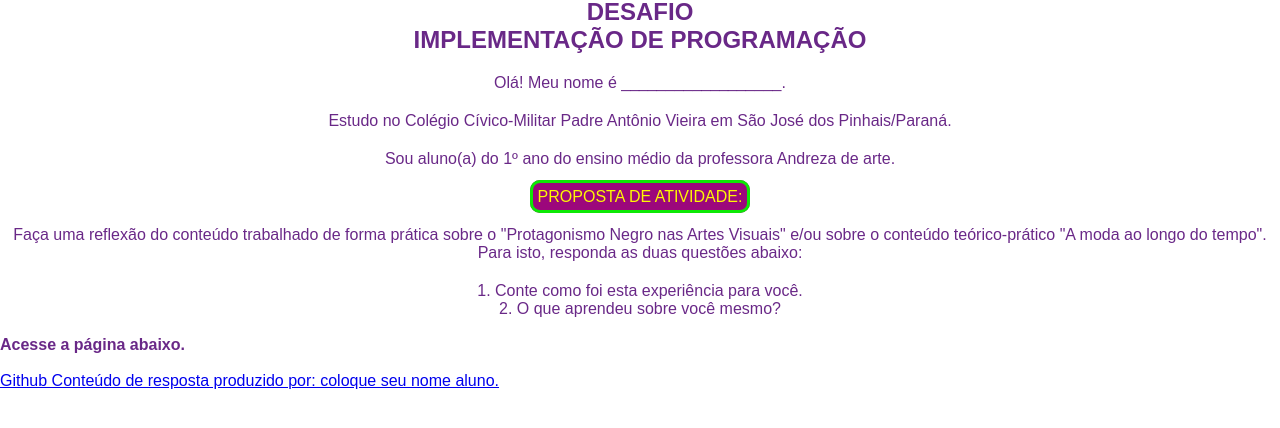
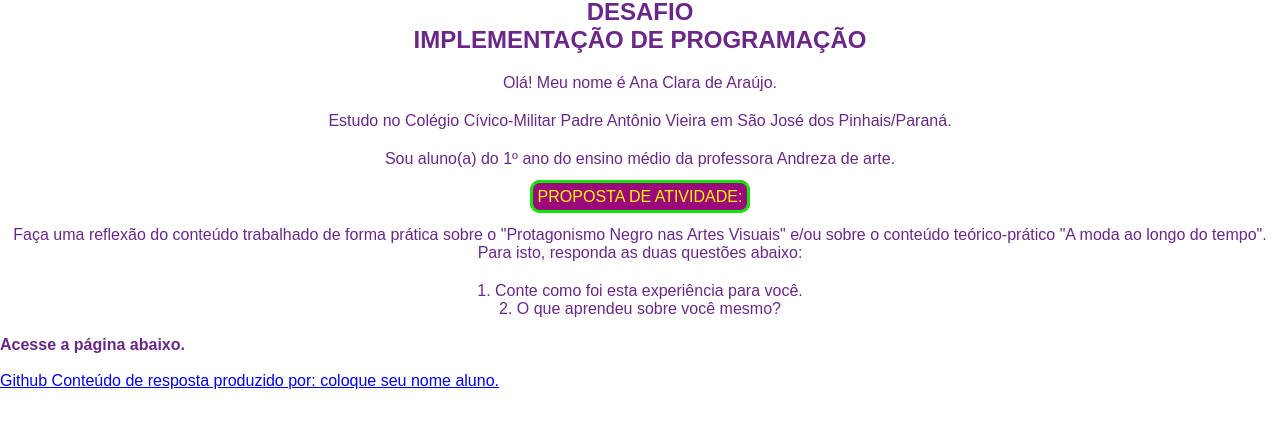
Before and after one commit to claraaraujoana-oss/implementa-o-de-artes-Ana-Clara-1A, a plain HTML site: page index.html in a window 1280 px wide. Shown: the part 20-448 px from the top of the page. Drawn offline with Linux system fonts and the light colour scheme.

Commit message:
Update index.html

```diff
--- a/index.html
+++ b/index.html
@@ -14,7 +14,7 @@
         <img src="aluno coloque aqui a foto da atividade "Protagonismo Negro" alt="foto da atividade do aluno" width="200">
         <h2>DESAFIO <h2>
             <h2>IMPLEMENTAÇÃO DE PROGRAMAÇÃO</h2>
-        <p> Olá! Meu nome é __________________.<p>
+        <p> Olá! Meu nome é Ana Clara de Araújo.<p>
         <p> Estudo no Colégio Cívico-Militar Padre Antônio Vieira em São José dos Pinhais/Paraná.</p>
         <p> Sou aluno(a) do 1º ano do ensino médio da professora Andreza de arte.</p>
 
```
